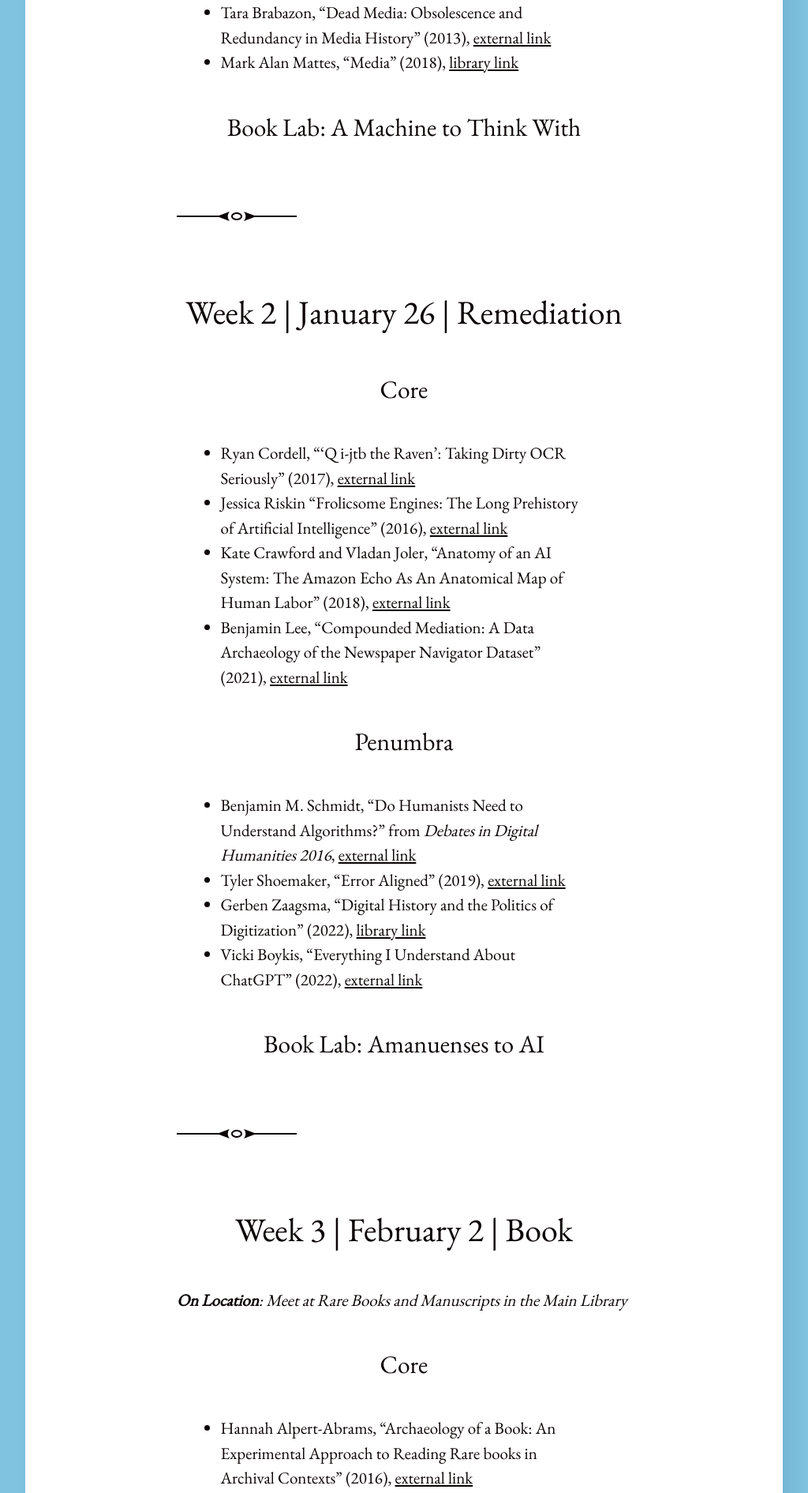
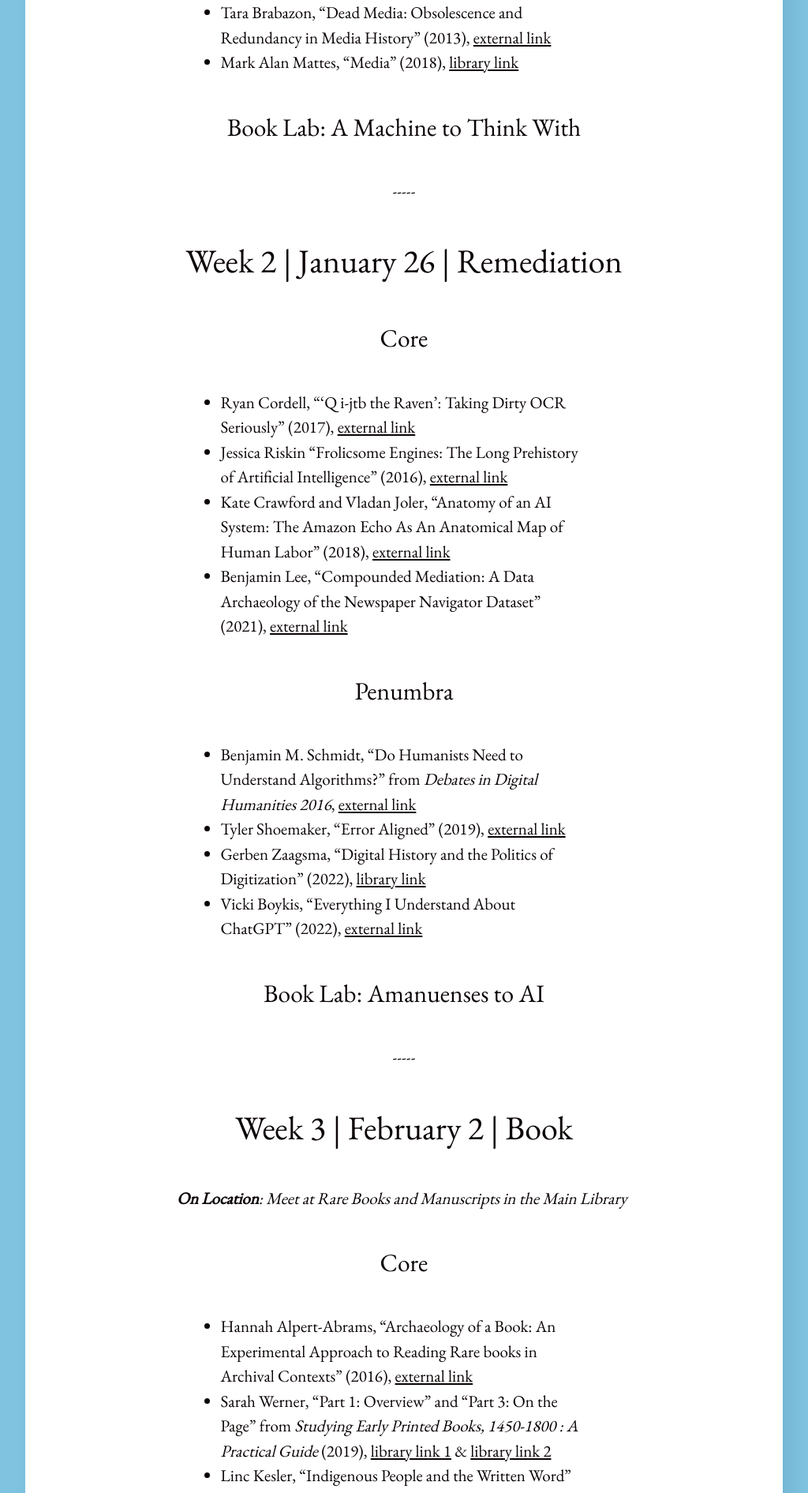
Before and after one commit to rccordell/s23bl, a Jekyll site: the page built from schedule.md, in a window 1280 px wide. Shown: the part 1722-3613 px from the top of the page at 79% size, without its empty margins (128-1152 px from the left). Built offline with Jekyll 4.4.1, drawn with Linux system fonts in a browser that asks for light colours; some of the changed text lies outside the part shown.

Commit message:
center lines

```diff
--- a/schedule.md
+++ b/schedule.md
@@ -26,7 +26,7 @@ Each week there are readings listed under *Core* and *Penumbra*. The core readin
 
 ### Book Lab: A Machine to Think With
 
------
+<center>-----</center>
 
 ## Week 2 | January 26 | Remediation
 
@@ -46,7 +46,7 @@ Each week there are readings listed under *Core* and *Penumbra*. The core readin
 
 ### Book Lab: Amanuenses to AI
 
------
+<center>-----</center>
 
 
 ## Week 3 | February 2 | Book
@@ -69,7 +69,7 @@ _**On Location**: Meet at Rare Books and Manuscripts in the Main Library_
 
 ### Book Lab: Reading, Rarely
 
------
+<center>-----</center>
 
 ## Week 4 | February 9 | Text
 
@@ -89,7 +89,7 @@ _**On Location**: Meet at Rare Books and Manuscripts in the Main Library_
 
 ### Book Lab: Compose Yourself
 
------
+<center>-----</center>
 
 ## Week 5 | February 16 | Page
 
@@ -109,7 +109,7 @@ _**On Location**: Meet at Rare Books and Manuscripts in the Main Library_
 
 ### Book Lab: A Welcome Imposition
 
------
+<center>-----</center>
 
 ## Week 6 | February 23 | Press
 
@@ -130,7 +130,7 @@ _**On Location**: Meet at Rare Books and Manuscripts in the Main Library_
 
 ### Book Lab: A Pressing Matter
 
------
+<center>-----</center>
 
 ## Week 7 | March 2 | Image
 
@@ -148,7 +148,7 @@ _**On Location**: Meet at Rare Books and Manuscripts in the Main Library_
 
 ### Book Lab: A Total Fabrication
 
------
+<center>-----</center>
 
 ## Week 8 | March 9 | Gathering
 
@@ -167,11 +167,11 @@ _**On Location**: Meet at Rare Books and Manuscripts in the Main Library_
 
 ### Book Lab: Bound for Glory
 
------
+<center>-----</center>
 
 ## March 11-19 SPRING BREAK
 
------
+<center>-----</center>
 
 ## Week 9 | March 23 | Experiment
 
@@ -194,7 +194,7 @@ _**On Location**: Meet at Rare Books and Manuscripts in the Main Library_
 
 ### Book Lab: This Is Not a Book
 
------
+<center>-----</center>
 
 ## Week 10 | March 30 | Collage
 
@@ -211,7 +211,7 @@ _**On Location**: Meet at Rare Books and Manuscripts in the Main Library_
 
 ### Book Lab: I Feel Zine
 
------
+<center>-----</center>
 
 ## Week 11 | April 6 | Software
 
@@ -232,7 +232,7 @@ _**On Location**: Meet at Rare Books and Manuscripts in the Main Library_
 
 ### Book Lab: Arcade Fire
 
------
+<center>-----</center>
 
 ## Week 12 | April 13 | Data
 
@@ -254,7 +254,7 @@ _**On Location**: Meet at Rare Books and Manuscripts in the Main Library_
 
 ###  Book Lab: Speed Data-ing
 
------
+<center>-----</center>
 
 ## Week 13 | April 20 | Code
 
@@ -277,7 +277,8 @@ _**On Location**: Meet at Rare Books and Manuscripts in the Main Library_
 
 ### Book Lab: From a Distance
 
------
+<center>-----</center>
+
 
 ## Week 14 | April 27 | Interface
 
```
